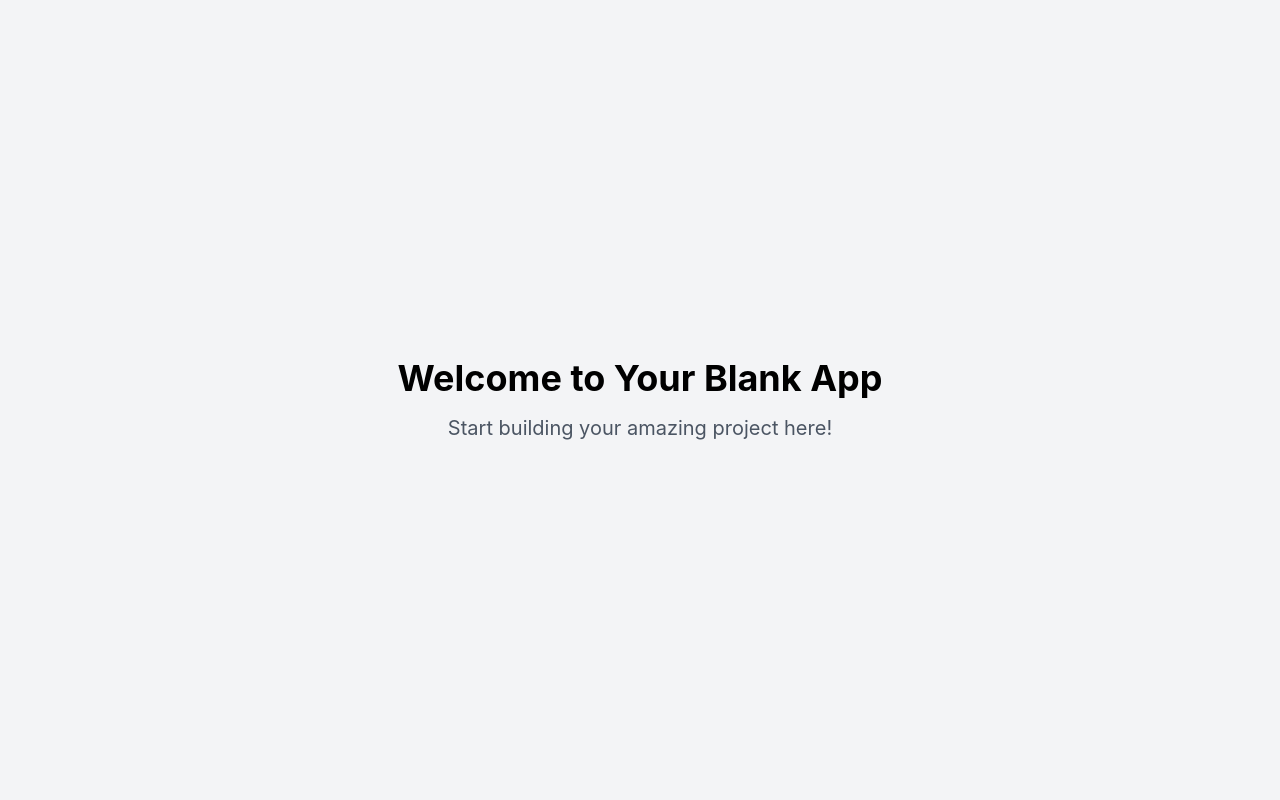
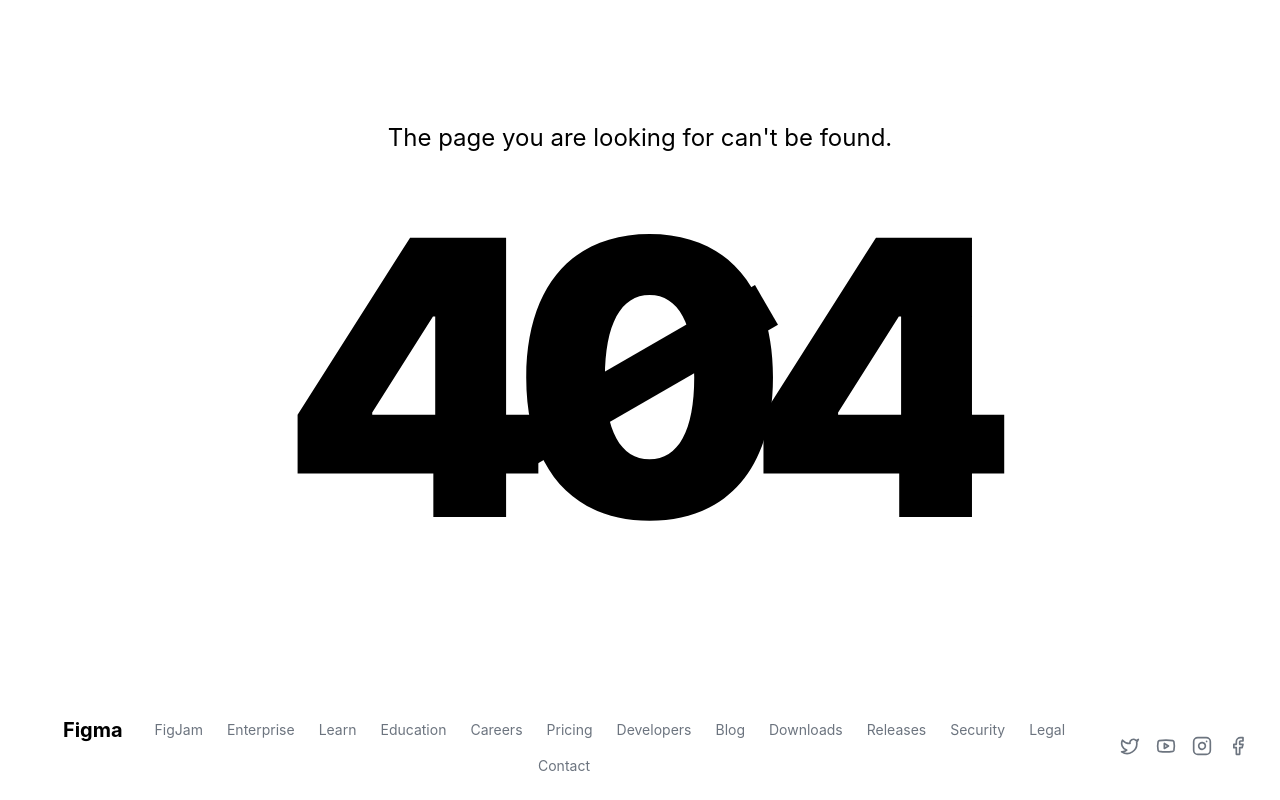
Before and after one commit to SadiqNaizam/mlo-a774-59c6, a React (Vite) app: page / in a window 1280 px wide. Built offline with nearby package versions, Linux system fonts and the light colour scheme.

Commit message:
Files generated: Index.tsx

```diff
--- a/src/pages/Index.tsx
+++ b/src/pages/Index.tsx
@@ -1,14 +1,32 @@
-// Update this page (the content is just a fallback if you fail to update the page)
+import React from 'react';
+import ErrorMessage from '../components/404Page/ErrorMessage';
+import SecondaryMessage from '../components/404Page/SecondaryMessage';
+import FooterNav from '../components/404Page/FooterNav';
 
-const Index = () => {
+/**
+ * Represents the 404 Not Found error page.
+ *
+ * This page utilizes a full-screen, centered layout to display the error message.
+ * It is composed of three main components:
+ * - SecondaryMessage: A brief text explaining the error.
+ * - ErrorMessage: The large, stylized '404' number.
+ * - FooterNav: A navigation footer at the bottom of the page.
+ */
+const IndexPage: React.FC = () => {
   return (
-    <div className="min-h-screen flex items-center justify-center bg-gray-100">
-      <div className="text-center">
-        <h1 className="text-4xl font-bold mb-4">Welcome to Your Blank App</h1>
-        <p className="text-xl text-gray-600">Start building your amazing project here!</p>
-      </div>
+    <div className="flex flex-col min-h-screen bg-background font-sans text-foreground">
+      <main className="flex-grow flex items-center justify-center p-4">
+        <div className="flex flex-col items-center gap-8 text-center">
+          {/* The secondary message is displayed above the main error code, as seen in the reference image. */}
+          <SecondaryMessage />
+          <ErrorMessage />
+        </div>
+      </main>
+
+      {/* The footer is positioned at the bottom of the viewport. */}
+      <FooterNav />
     </div>
   );
 };
 
-export default Index;
+export default IndexPage;
```
